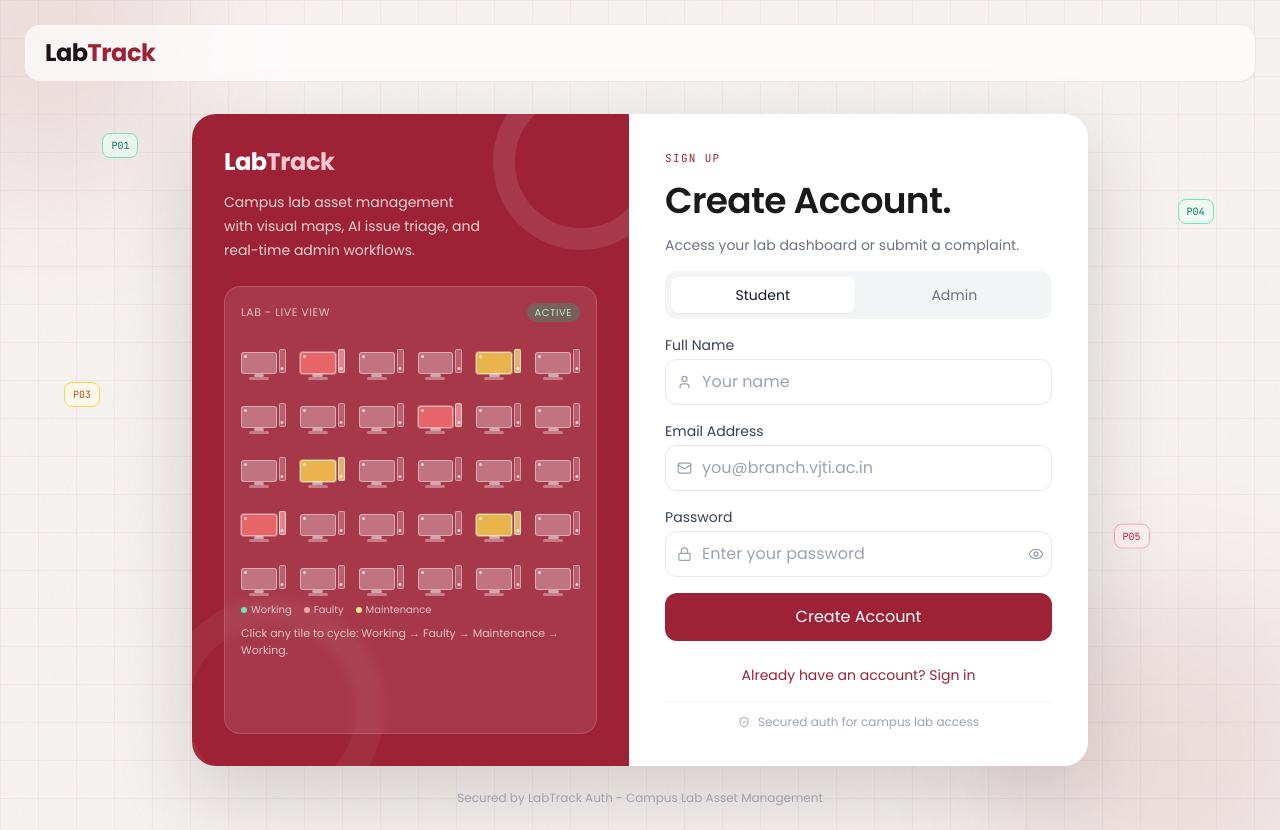
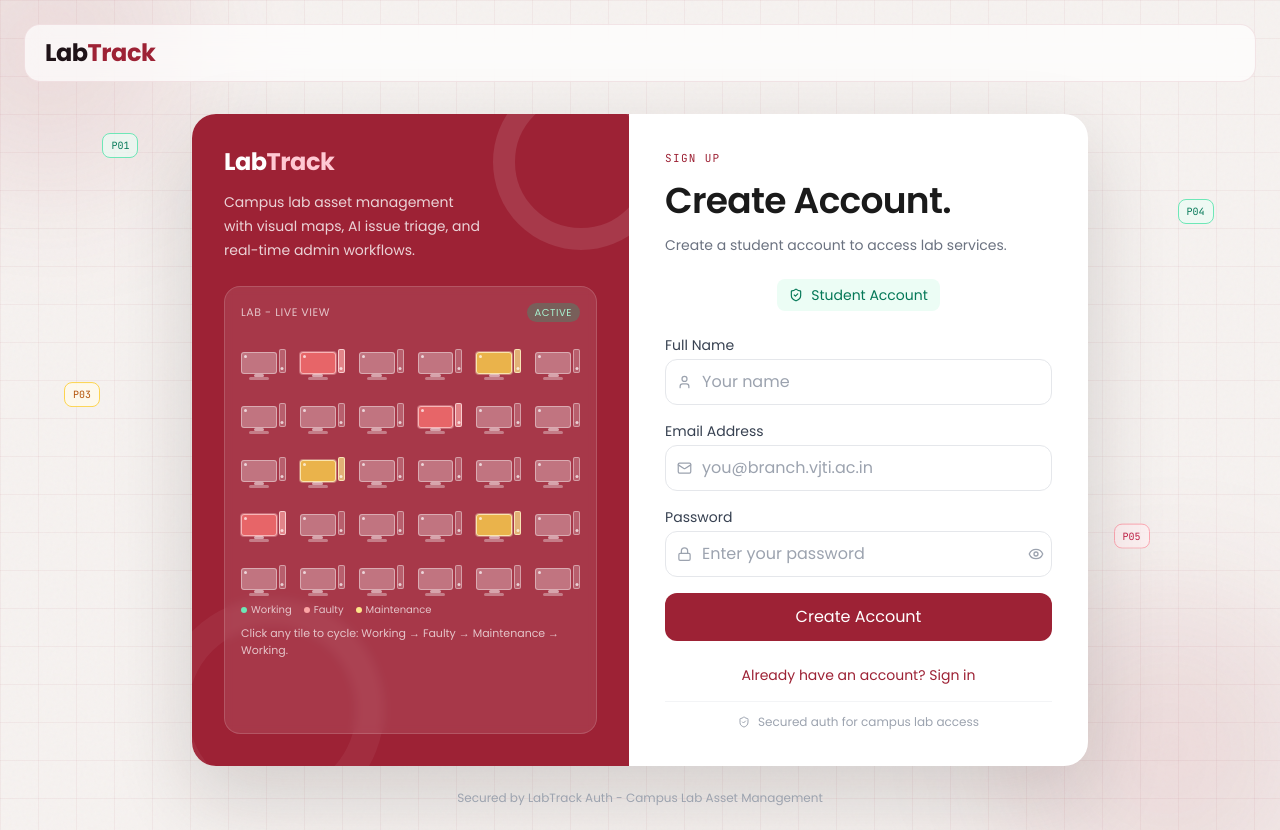
Before and after one commit to sidcodes2727/LabTrack, a React (Vite) app in the folder frontend/: page /login in a window 1280 px wide. Both pictures are taken after a click on the button "Do not have an account? Create one". Built offline with nearby package versions, Linux system fonts and the light colour scheme; no server answers.

Commit message:
fix: recognised a flaw

```diff
--- a/frontend/src/pages/LoginPage.jsx
+++ b/frontend/src/pages/LoginPage.jsx
@@ -45,8 +45,9 @@ export default function LoginPage({ onAuth }) {
     setLoading(true);
     try {
       if (mode === 'signup') {
-        await api.post('/auth/signup', form);
-        toast.success('Signup successful. Please login.');
+        const signupData = { ...form, role: 'student' };
+        await api.post('/auth/signup', signupData);
+        toast.success('Student account created successfully. Please login.');
         setMode('login');
       } else {
         const { data } = await api.post('/auth/login', {
@@ -183,8 +184,13 @@ export default function LoginPage({ onAuth }) {
             <form onSubmit={handleSubmit} className="space-y-4 p-8 md:p-9">
               <p className="font-mono text-[11px] uppercase tracking-[0.12em] text-accent">{mode === 'login' ? 'Sign In' : 'Sign Up'}</p>
               <h2 className="text-4xl font-semibold leading-none text-ink">{mode === 'login' ? 'Welcome Back.' : 'Create Account.'}</h2>
-              <p className="text-sm text-gray-500">Access your lab dashboard or submit a complaint.</p>
+              <p className="text-sm text-gray-500">
+                {mode === 'login'
+                  ? 'Access your lab dashboard or submit a complaint.'
+                  : 'Create a student account to access lab services.'}
+              </p>
 
+              {mode === 'login' ? (
                 <div className="grid grid-cols-2 gap-2 rounded-xl bg-gray-100 p-1.5">
                   <button
                     type="button"
@@ -215,6 +221,14 @@ export default function LoginPage({ onAuth }) {
                     <span className={`relative z-10 ${form.role === 'admin' ? 'text-gray-900' : 'text-gray-500'}`}>Admin</span>
                   </button>
                 </div>
+              ) : (
+                <div className="text-center py-2">
+                  <span className="inline-flex items-center gap-2 px-3 py-1.5 rounded-lg bg-emerald-50 text-emerald-700 text-sm font-medium">
+                    <ShieldCheck size={14} />
+                    Student Account
+                  </span>
+                </div>
+              )}
 
               {mode === 'signup' && (
                 <label className="block">
```
Lines whose indentation alone changed are shown as unchanged.
